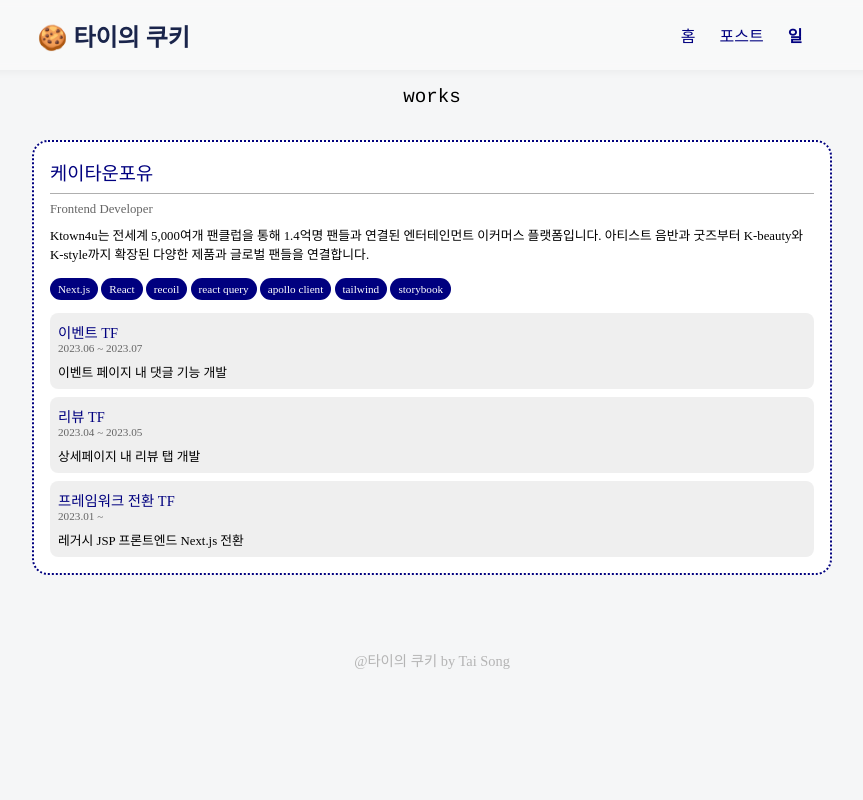
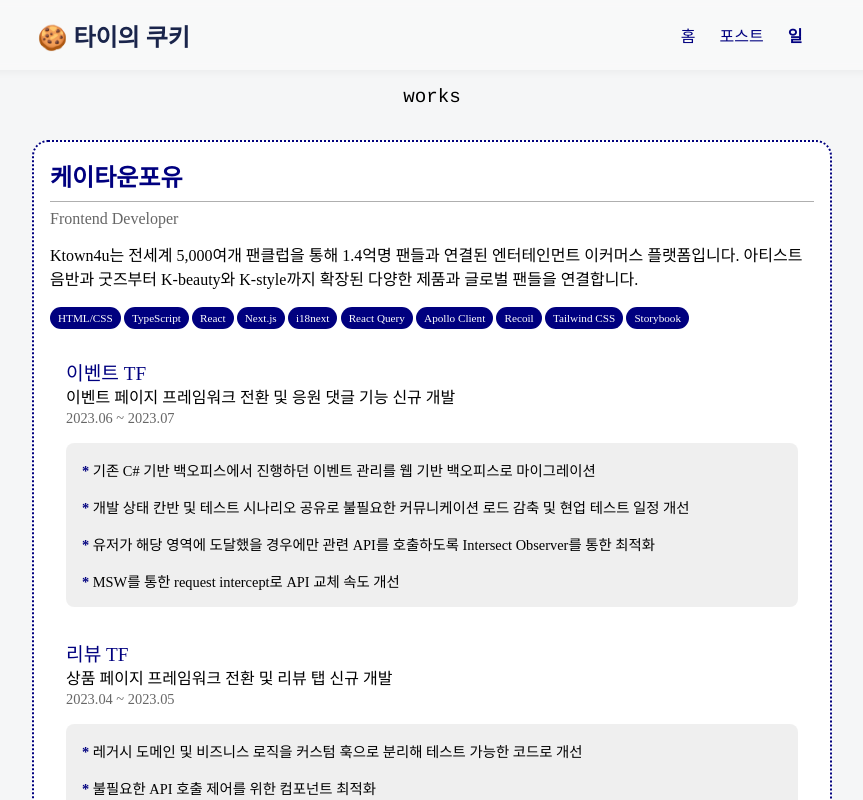
Before and after one commit to pseudopool/taiscookie, a Next.js app: page /works in a window 1280 px wide. Shown: the top 800 px of the page, without its empty margins (208-1071 px from the left). Built offline with nearby package versions, Linux system fonts and the light colour scheme; some icons are missing; a web font is replaced by a local one.

Commit message:
docs: add project details

```diff
--- a/src/components/works/project-detail.tsx
+++ b/src/components/works/project-detail.tsx
@@ -10,8 +10,16 @@
 const Project = ({ project }: Props) => (
   <li key={project.name} css={projectDetail}>
     <h4>{project.name}</h4>
+    <p>{project.description}</p>
     <time>{project.period}</time>
-    <desc>{project.description}</desc>
+    <ul>
+      {project.features.map((feature) => (
+        <li key={feature}>
+          <span>* </span>
+          {feature}
+        </li>
+      ))}
+    </ul>
   </li>
 );
 
@@ -22,20 +30,35 @@
   display: flex;
   flex-direction: column;
   justify-content: center;
-  background-color: #00000010;
-  padding: 0.5rem;
-  margin-top: 0.5rem;
+  padding: 1rem;
   h4 {
+    font-size: 1.2rem;
     color: ${Theme.mainFontColor};
-    font-size: 0.9rem;
     font-weight: 500;
+    margin: 0;
+  }
+  p {
     margin: 0;
   }
   time {
     display: block;
-    font-size: 0.7rem;
+    font-size: 0.9rem;
     font-weight: 300;
     color: #666;
-    margin-bottom: 0.5rem;
+  }
+  ul {
+    background-color: #00000010;
+    border-radius: 0.5rem;
+    margin-top: 1rem;
+    li {
+      margin: 1rem 0;
+      padding: 0 1rem;
+      font-size: 0.9rem;
+      span {
+        display: inline;
+        color: ${Theme.mainFontColor};
+        font-weight: 600;
+      }
+    }
   }
 `;
--- a/src/components/works/work-detail.tsx
+++ b/src/components/works/work-detail.tsx
@@ -14,7 +14,7 @@
   <li key={work.name} css={workDetail}>
     <h3>{work.name}</h3>
     <span>{work.role}</span>
-    <desc>{work.description}</desc>
+    <p>{work.description}</p>
     <Tags tags={work.tech} />
     <ul>
       {work.projects.map((project) => (
@@ -33,7 +33,8 @@
   border-radius: 1rem;
   border: 2px dotted ${Theme.mainFontColor};
   h3 {
-    font-weight: 500;
+    font-size: 1.5rem;
+    font-weight: 600;
     color: ${Theme.mainFontColor};
     border-bottom: 1px solid #00000050;
     padding-bottom: 0.5rem;
@@ -41,13 +42,12 @@
   }
   span {
     display: block;
-    font-size: 0.8rem;
     font-weight: 300;
     margin-bottom: 0.5rem;
     color: #666;
   }
-  desc {
-    font-size: 0.8rem;
+  p {
+    line-height: 1.5rem;
     font-weight: 400;
   }
 `;
--- a/src/consts/works.ts
+++ b/src/consts/works.ts
@@ -8,31 +8,57 @@
     role: "Frontend Developer",
     period: "2023.01 ~ ",
     tech: [
+      "HTML/CSS",
+      "TypeScript",
+      "React",
       "Next.js",
-      "React",
-      "recoil",
-      "react query",
-      "apollo client",
-      "tailwind",
-      "storybook",
+      "i18next",
+      "React Query",
+      "Apollo Client",
+      "Recoil",
+      "Tailwind CSS",
+      "Storybook",
     ],
     projects: [
       {
         name: "이벤트 TF",
-        description: "이벤트 페이지 내 댓글 기능 개발",
-        url: "https://www.ktown4u.com/",
+        description:
+          "이벤트 페이지 프레임워크 전환 및 응원 댓글 기능 신규 개발",
+        features: [
+          "기존 C# 기반 백오피스에서 진행하던 이벤트 관리를 웹 기반 백오피스로 마이그레이션",
+          "개발 상태 칸반 및 테스트 시나리오 공유로 불필요한 커뮤니케이션 로드 감축 및 현업 테스트 일정 개선",
+          "유저가 해당 영역에 도달했을 경우에만 관련 API를 호출하도록 Intersect Observer를 통한 최적화",
+          "MSW를 통한 request intercept로 API 교체 속도 개선",
+        ],
         period: "2023.06 ~ 2023.07",
       },
       {
         name: "리뷰 TF",
-        description: "상세페이지 내 리뷰 탭 개발",
-        url: "https://www.ktown4u.com/",
+        description: "상품 페이지 프레임워크 전환 및 리뷰 탭 신규 개발",
+        features: [
+          "레거시 도메인 및 비즈니스 로직을 커스텀 훅으로 분리해 테스트 가능한 코드로 개선",
+          "불필요한 API 호출 제어를 위한 컴포넌트 최적화",
+        ],
         period: "2023.04 ~ 2023.05",
       },
       {
-        name: "프레임워크 전환 TF",
-        description: "레거시 JSP 프론트엔드 Next.js 전환",
-        url: "https://www.ktown4u.com/",
+        name: "프레임워크 전환",
+        description: "레거시 프론트엔드 Next.js 마이그레이션",
+        features: [
+          "상품 상세페이지, 이벤트 리스트 페이지, 이벤트 상세 페이지 등 주요 트래픽 페이지 프레임워크 전환",
+          "SSR 및 meta 태그를 통한 Open Graph를 지원해 SNS 공유 시 요약 정보 제공",
+          "웹 표준 준수로 접근성 및 SEO 개선",
+        ],
+        period: "2023.01 ~ ",
+      },
+      {
+        name: "UX 개선",
+        description: "유저 경험 향상을 위한 공통 컴포넌트 및 훅 개발",
+        features: [
+          "효율적인 레이아웃 탐색을 위한 Collabsible UI 개발",
+          "컨텐츠 영역 추가 확보를 위한 스크롤 시 유연하게 변화하는 헤더 개발",
+          "페이지 이동 시 불편 요소 제거를 위한 공통으로 사용 가능한 스크롤 저장 훅 개발",
+        ],
         period: "2023.01 ~ ",
       },
     ],
--- a/src/interfaces/work.ts
+++ b/src/interfaces/work.ts
@@ -12,6 +12,6 @@
 export type Project = {
   name: string;
   description: string;
-  url: string;
   period: string;
+  features: string[];
 };
```
